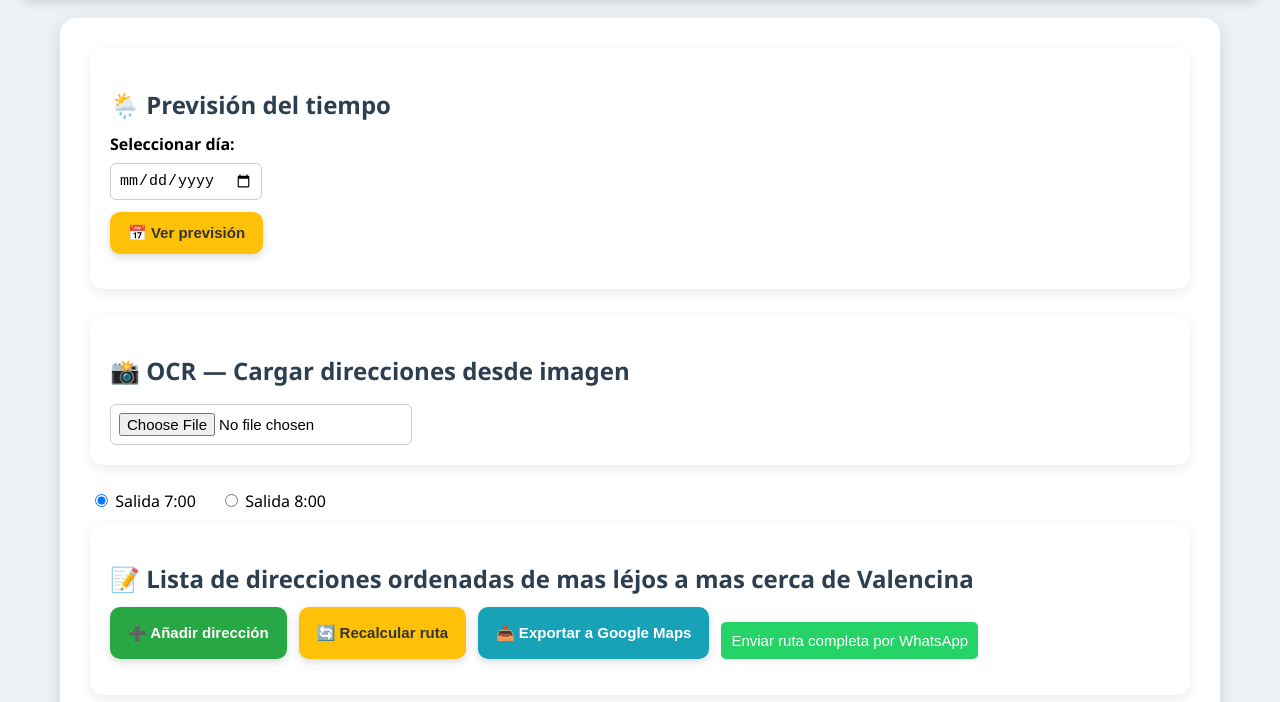
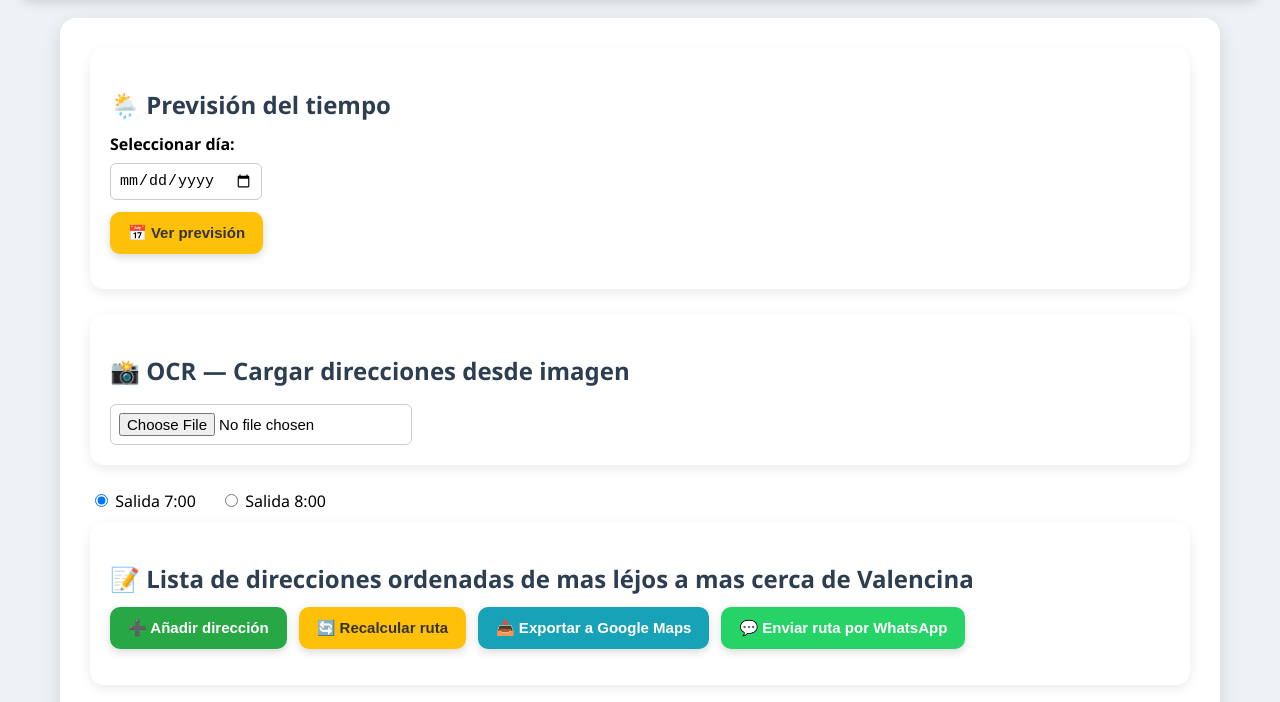
Before and after one commit to rmv777/Optimizador-rutas, a plain HTML site: page rutas-tecnicosAPI.html in a window 1280 px wide. Shown: the part 98-800 px from the top of the page. Drawn offline with nearby package versions, Linux system fonts and the light colour scheme; some packages are replaced by stand-ins of ours.

Commit message:
Update rutas-tecnicosAPI.html

```diff
--- a/rutas-tecnicosAPI.html
+++ b/rutas-tecnicosAPI.html
@@ -247,9 +247,9 @@ input[type="text"], input[type="number"], input[type="date"], input[type="file"]
         <button id="btn-anadir" class="boton-accion boton-anadir">➕ Añadir dirección</button>
         <button id="btn-recalcular" class="boton-accion boton-recalcular">🔄 Recalcular ruta</button>
         <button id="btn-exportar" class="boton-accion boton-exportar">📤 Exportar a Google Maps</button>
-        <button id="btnWhatsappRuta" style="margin-top:15px; background:#25D366; color:white; padding:10px; border:none; border-radius:5px; cursor:pointer;">
-    Enviar ruta completa por WhatsApp
-</button>
+        <button id="btnWhatsappRuta" class="boton-accion" style="background:#25D366;">
+            💬 Enviar ruta por WhatsApp
+        </button>
 
     </div>
 
@@ -574,7 +574,7 @@ if (i < paradas.length - 1) {
         <input type="number" class="tiempo-extra"
                value="${item.minutos ?? 60}"
                min="0"
-               style="width:40px; margin-left:10px;"> min
+               style="width:44px; margin-left:10px;"> min
 
         <label style="margin-left:10px;">
             <input type="radio"
```
